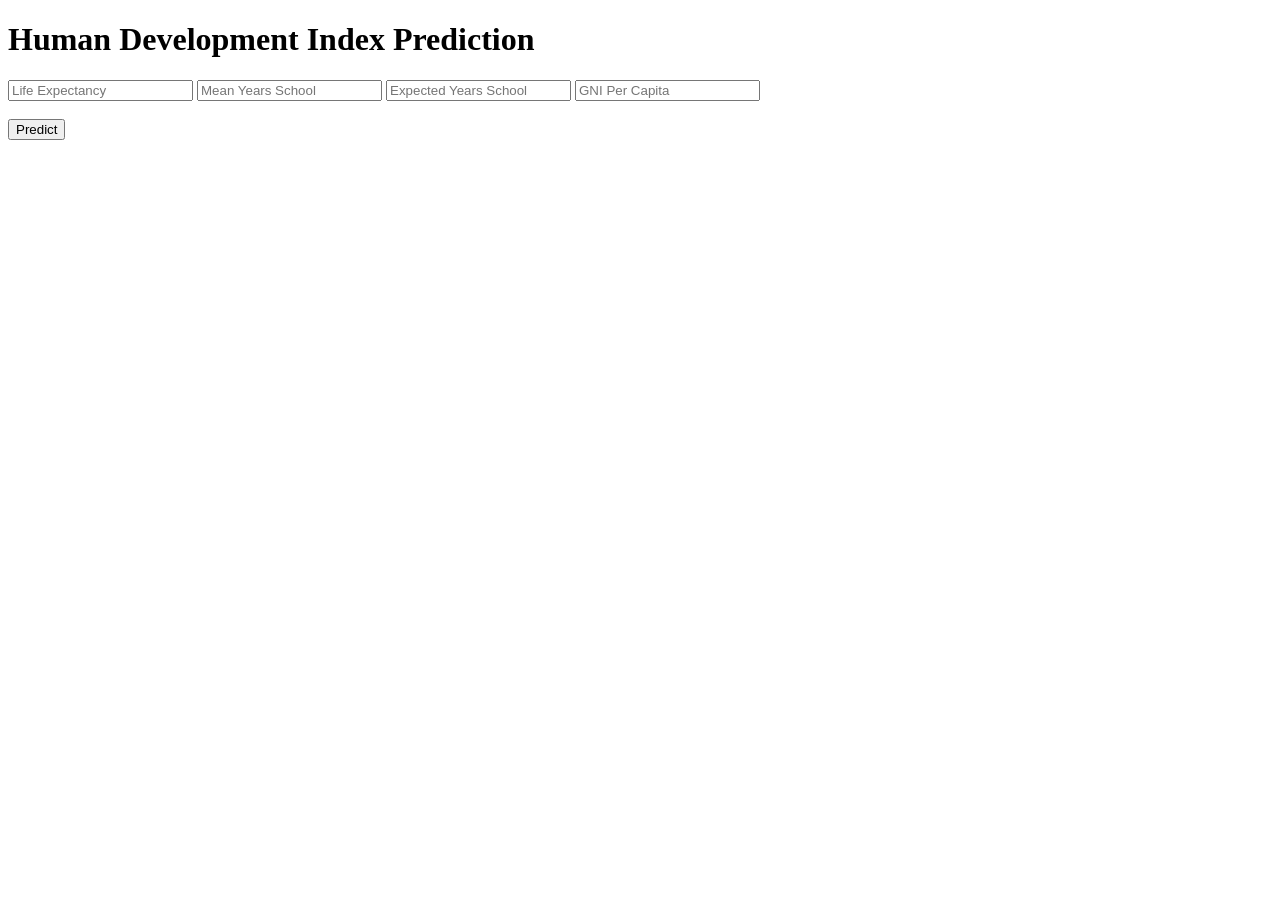
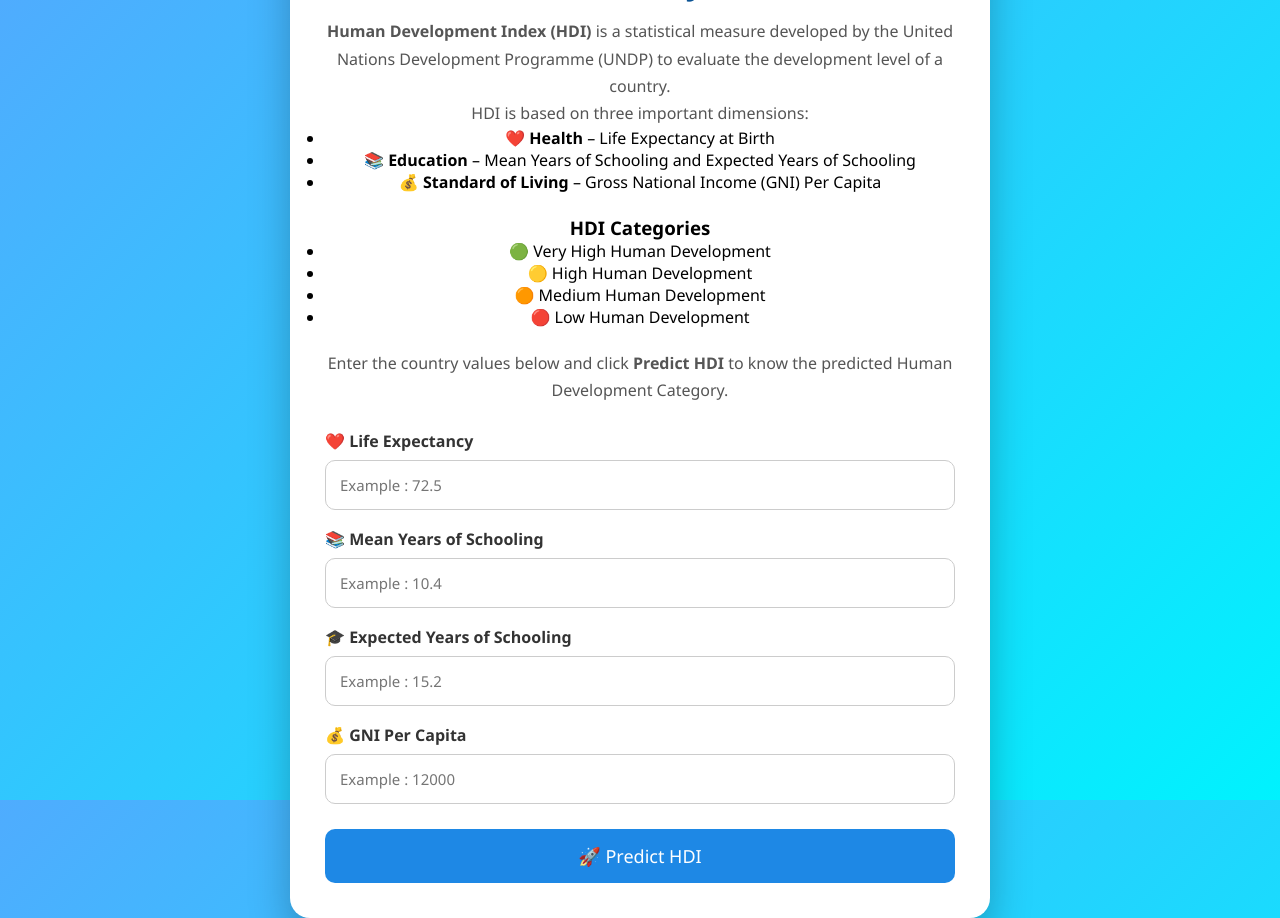
Before and after one commit to Subhiksha-HS/HDI-Prediction, a Flask app: page / in a window 1280 px wide. Before the commit the page ends 140 px from the top, so only its background shows below. Run offline with Flask 3, Linux system fonts and the light colour scheme; parts of the project's set-up code (start-up, migrations or seed data) failed here and were passed over.

Commit message:
Updated HDI Prediction project with Flask improvements

```diff
--- a/app.py
+++ b/app.py
@@ -1,31 +1,90 @@
 from flask import Flask, render_template, request
 import joblib
+import numpy as np
+import traceback
+import webbrowser
 
+# Create Flask app
 app = Flask(__name__)
 
+# Load trained model
 model = joblib.load("hdi_model.pkl")
 
+print("Model Loaded Successfully")
+print(model)
+
+
+# Home Page
 @app.route("/")
 def home():
     return render_template("index.html")
 
+
+# Prediction Route
 @app.route("/predict", methods=["POST"])
 def predict():
 
-    life = float(request.form["life"])
+    print("\n========== PREDICT BUTTON CLICKED ==========")
 
-    mean = float(request.form["mean"])
+    try:
+        # Get input values
+        life = float(request.form["life"])
+        mean = float(request.form["mean"])
+        expected = float(request.form["expected"])
+        gni = float(request.form["gni"])
 
-    expected = float(request.form["expected"])
+        print("Inputs:")
+        print("Life Expectancy =", life)
+        print("Mean Years School =", mean)
+        print("Expected Years School =", expected)
+        print("GNI =", gni)
 
-    gni = float(request.form["gni"])
+        # Prepare features
+        features = np.array([[life, mean, expected, gni]])
 
-    prediction = model.predict([[life, mean, expected, gni]])
+        print("Features:", features)
 
-    return render_template(
-        "index.html",
-        prediction=prediction[0]
-    )
+        # Predict
+        prediction = model.predict(features)[0]
 
+        print("Prediction:", prediction)
+        print("Prediction Type:", type(prediction))
+
+        # Decide result text
+        if prediction == "Very High":
+            level = "🟢 Very High Human Development"
+
+        elif prediction == "High":
+            level = "🟡 High Human Development"
+
+        elif prediction == "Medium":
+            level = "🟠 Medium Human Development"
+
+        elif prediction == "Low":
+            level = "🔴 Low Human Development"
+
+        else:
+            level = "Unknown Category"
+
+        return render_template(
+            "index.html",
+            prediction=prediction,
+            level=level
+        )
+
+    except Exception as e:
+
+        print("\n========== ERROR ==========")
+        traceback.print_exc()
+
+        return render_template(
+            "index.html",
+            prediction="Error",
+            level=str(e)
+        )
+
+
+# Run Flask
 if __name__ == "__main__":
-    app.run(debug=True)
+    webbrowser.open("http://127.0.0.1:5000/")
+    app.run(debug=True, use_reloader=False)
--- a/static/style.css
+++ b/static/style.css
@@ -0,0 +1,195 @@
+*{
+
+margin:0;
+
+padding:0;
+
+box-sizing:border-box;
+
+font-family:'Segoe UI',sans-serif;
+
+}
+
+body{
+
+height:100vh;
+
+display:flex;
+
+justify-content:center;
+
+align-items:center;
+
+background:linear-gradient(135deg,#4facfe,#00f2fe);
+
+}
+
+.container{
+
+width:700px;
+
+background:white;
+
+padding:35px;
+
+border-radius:20px;
+
+box-shadow:0px 20px 40px rgba(0,0,0,.25);
+
+animation:fade 1s;
+
+}
+
+@keyframes fade{
+
+from{
+
+opacity:0;
+
+transform:translateY(20px);
+
+}
+
+to{
+
+opacity:1;
+
+transform:translateY(0px);
+
+}
+
+}
+
+.header{
+
+text-align:center;
+
+margin-bottom:25px;
+
+}
+
+.header h1{
+
+color:#0b5394;
+
+margin-bottom:15px;
+
+}
+
+.header p{
+
+line-height:1.7;
+
+color:#555;
+
+}
+
+.input-group{
+
+margin-top:18px;
+
+}
+
+label{
+
+display:block;
+
+font-weight:bold;
+
+margin-bottom:8px;
+
+color:#333;
+
+}
+
+input{
+
+width:100%;
+
+padding:14px;
+
+border-radius:10px;
+
+border:1px solid #ccc;
+
+font-size:15px;
+
+transition:.3s;
+
+}
+
+input:focus{
+
+border:2px solid #1E88E5;
+
+outline:none;
+
+box-shadow:0px 0px 8px #90CAF9;
+
+}
+
+button{
+
+width:100%;
+
+padding:15px;
+
+margin-top:25px;
+
+background:#1E88E5;
+
+border:none;
+
+border-radius:10px;
+
+color:white;
+
+font-size:18px;
+
+cursor:pointer;
+
+transition:.4s;
+
+}
+
+button:hover{
+
+background:#1565C0;
+
+transform:scale(1.02);
+
+}
+
+.result{
+
+margin-top:30px;
+
+background:#E8F5E9;
+
+padding:20px;
+
+border-radius:12px;
+
+text-align:center;
+
+border-left:8px solid green;
+
+animation:fade 1s;
+
+}
+
+.result h2{
+
+color:#2E7D32;
+
+margin-bottom:10px;
+
+}
+
+.result h1{
+
+font-size:45px;
+
+color:#1B5E20;
+
+}
--- a/templates/index.html
+++ b/templates/index.html
@@ -1,38 +1,161 @@
 <!DOCTYPE html>
-<html>
+<html lang="en">
+
 <head>
-    <title>HDI Prediction</title>
+
+    <meta charset="UTF-8">
+
+    <meta name="viewport" content="width=device-width, initial-scale=1.0">
+
+    <title>Human Development Index Prediction</title>
+
+    <link rel="stylesheet" href="{{ url_for('static', filename='style.css') }}">
+
 </head>
 
 <body>
 
-<h1>Human Development Index Prediction</h1>
+<div class="container">
 
-<form action="/predict" method="post">
+    <div class="header">
 
-<input type="number" step="any" name="life" placeholder="Life Expectancy">
+        <h1>🌍 Human Development Index Prediction System</h1>
 
-<input type="number" step="any" name="mean" placeholder="Mean Years School">
+        <p>
+            <strong>Human Development Index (HDI)</strong> is a statistical measure
+            developed by the United Nations Development Programme (UNDP)
+            to evaluate the development level of a country.
+        </p>
 
-<input type="number" step="any" name="expected" placeholder="Expected Years School">
+        <p>HDI is based on three important dimensions:</p>
 
-<input type="number" step="any" name="gni" placeholder="GNI Per Capita">
+        <ul>
+            <li>❤️ <b>Health</b> – Life Expectancy at Birth</li>
+            <li>📚 <b>Education</b> – Mean Years of Schooling and Expected Years of Schooling</li>
+            <li>💰 <b>Standard of Living</b> – Gross National Income (GNI) Per Capita</li>
+        </ul>
 
-<br><br>
+        <br>
 
-<button type="submit">
+        <h3>HDI Categories</h3>
 
-Predict
+        <ul>
+            <li>🟢 Very High Human Development</li>
+            <li>🟡 High Human Development</li>
+            <li>🟠 Medium Human Development</li>
+            <li>🔴 Low Human Development</li>
+        </ul>
 
-</button>
+        <br>
 
-</form>
+        <p>
+            Enter the country values below and click
+            <b>Predict HDI</b> to know the predicted Human Development Category.
+        </p>
 
-{% if prediction %}
+    </div>
 
-<h2>Predicted HDI : {{ prediction }}</h2>
+    <form action="/predict" method="POST">
 
-{% endif %}
+        <div class="input-group">
+
+            <label>❤️ Life Expectancy</label>
+
+            <input
+                type="number"
+                step="any"
+                name="life"
+                placeholder="Example : 72.5"
+                required>
+
+        </div>
+
+        <div class="input-group">
+
+            <label>📚 Mean Years of Schooling</label>
+
+            <input
+                type="number"
+                step="any"
+                name="mean"
+                placeholder="Example : 10.4"
+                required>
+
+        </div>
+
+        <div class="input-group">
+
+            <label>🎓 Expected Years of Schooling</label>
+
+            <input
+                type="number"
+                step="any"
+                name="expected"
+                placeholder="Example : 15.2"
+                required>
+
+        </div>
+
+        <div class="input-group">
+
+            <label>💰 GNI Per Capita</label>
+
+            <input
+                type="number"
+                step="any"
+                name="gni"
+                placeholder="Example : 12000"
+                required>
+
+        </div>
+
+        <button type="submit">
+            🚀 Predict HDI
+        </button>
+
+    </form>
+
+    {% if prediction %}
+
+    <div class="result">
+
+        <h2>Prediction Result</h2>
+
+        <h1>{{ prediction }}</h1>
+
+        <h3>{{ level }}</h3>
+
+        {% if prediction == "Very High" %}
+            <p>
+                Countries in this category have excellent healthcare,
+                quality education, and a high standard of living.
+            </p>
+
+        {% elif prediction == "High" %}
+            <p>
+                Countries in this category have strong development
+                with good education and healthcare facilities.
+            </p>
+
+        {% elif prediction == "Medium" %}
+            <p>
+                Countries in this category have moderate development
+                and are improving in health, education, and income.
+            </p>
+
+        {% elif prediction == "Low" %}
+            <p>
+                Countries in this category need significant improvements
+                in healthcare, education, and economic growth.
+            </p>
+
+        {% endif %}
+
+    </div>
+
+    {% endif %}
+
+</div>
 
 </body>
 
```
Also changed, not shown: model.py (+9 -2 lines), static/hdi.png (added), 1 other file.
